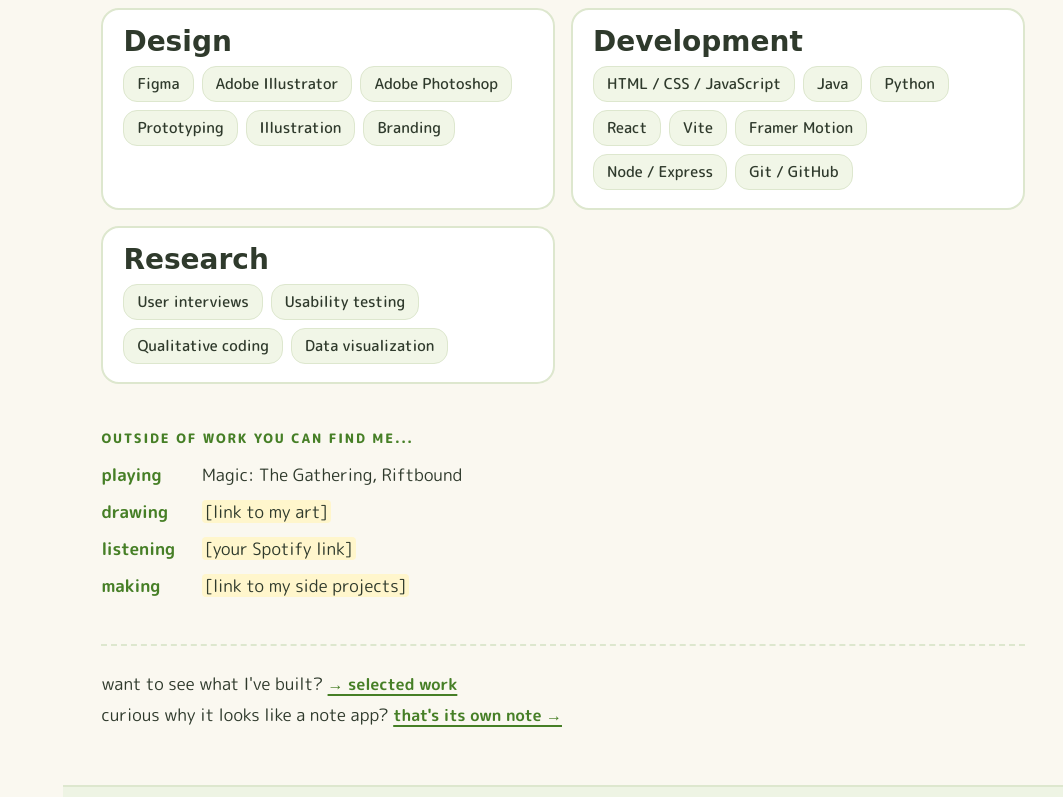
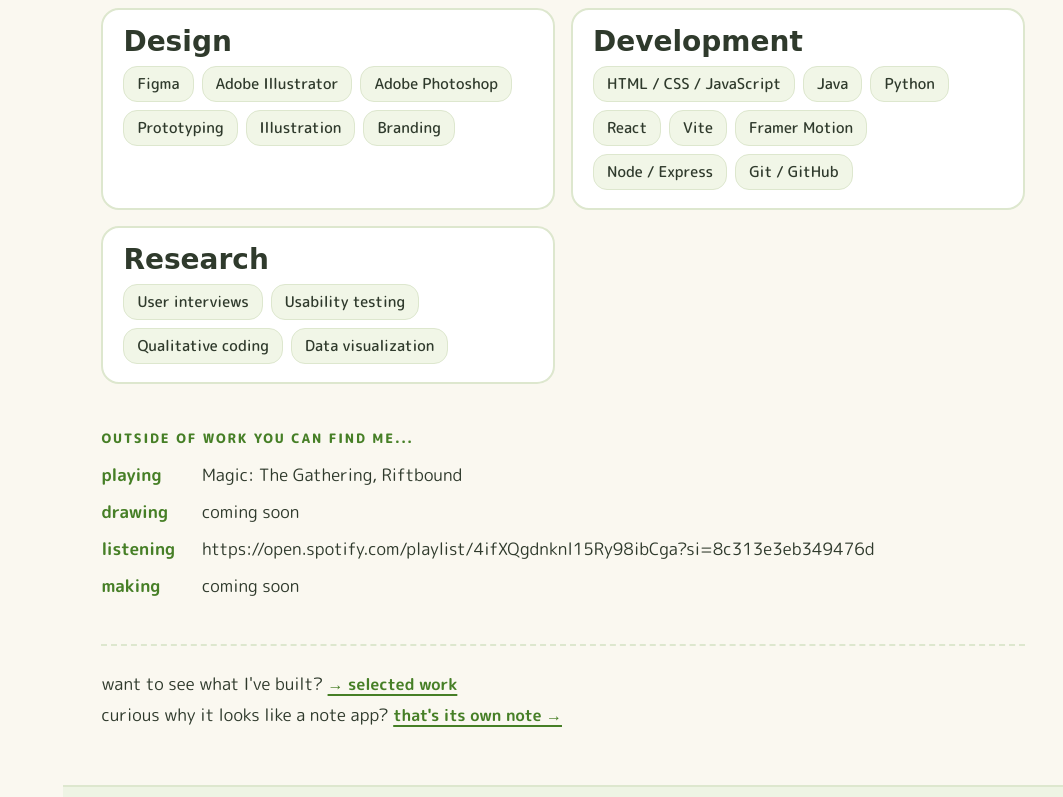
Before and after one commit to errodri3/evenote-portfolio, a React (Vite) app: page /about in a window 1280 px wide. Shown: the part 1235-2032 px from the top of the page, without its empty margins (217-1280 px from the left). Built offline with nearby package versions, Linux system fonts and the light colour scheme; a web font is replaced by a local one.

Commit message:
updated info

```diff
--- a/src/data/about.js
+++ b/src/data/about.js
@@ -22,9 +22,9 @@ export const TOOLBOX = [
 // [verb, what]
 export const OUTSIDE = [
   ['playing', 'Magic: The Gathering, Riftbound'],
-  ['drawing', '[link to my art]'],
-  ['listening', '[your Spotify link]'],
-  ['making', '[link to my side projects]'],
+  ['drawing', 'coming soon'],
+  ['listening', 'https://open.spotify.com/playlist/4ifXQgdnknl15Ry98ibCga?si=8c313e3eb349476d'],
+  ['making', 'coming soon'],
 ]
 
 // Your links. Leave as '' until you have them.
@@ -33,7 +33,7 @@ export const LINKS = {
   email: 'errodri3@uci.edu',
   github: 'https://github.com/errodri3',
   instagram: '',
-  resume: '',
+  resume: '/resume.pdf',
   playlist: '',
 }
 
```
Also changed, not shown: 1 other file (tests, documents, lock files or other folders).
